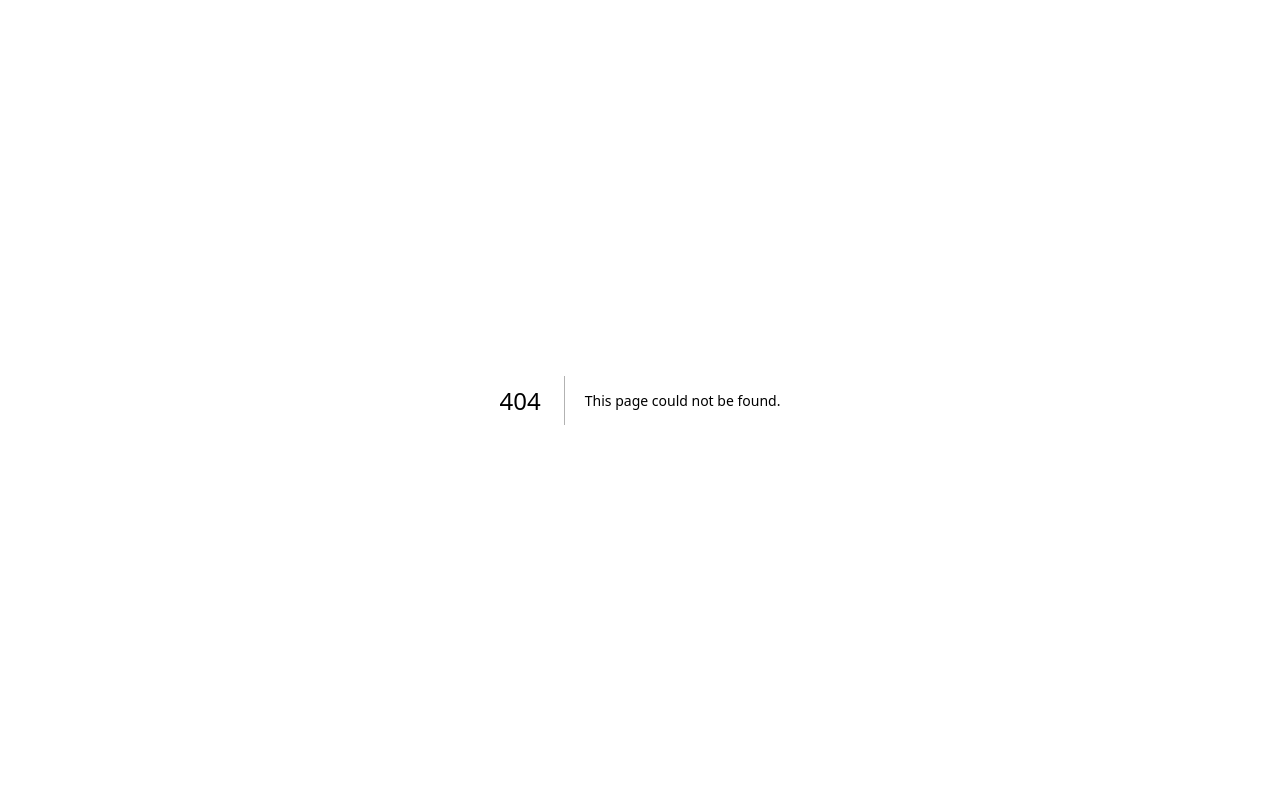
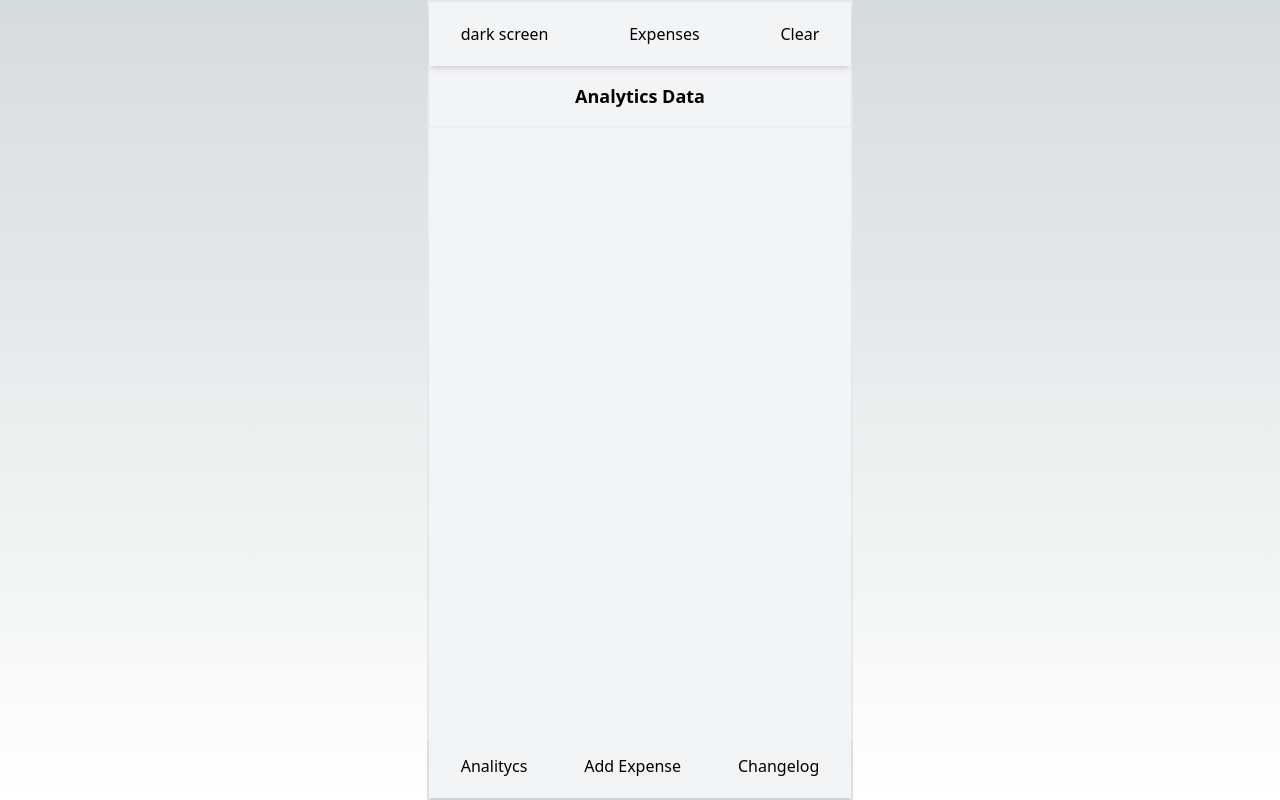
Before and after one commit to LukaszSinica/expense-list, a Next.js app: page /analitycs in a window 1280 px wide. Before the commit this address had no page. Built offline with nearby package versions, Linux system fonts and the light colour scheme.

Commit message:
Simple analytics data

```diff
--- /dev/null
+++ b/src/app/analitycs/page.tsx
@@ -0,0 +1,15 @@
+import React from 'react'
+import Header from '@/components/header';
+import Footer from '@/components/footer';
+import Analitycs from '@/components/analitycs';
+
+export default function Page() {
+
+  return (
+    <main className="md:border-2 sm:border-0 bg-gray-100 md:w-1/3 sm:w-full h-screen flex flex-col justify-between">
+    <Header/>
+    <Analitycs/>
+    <Footer/>
+  </main>
+  )
+}
--- a/src/app/expenseProvider.tsx
+++ b/src/app/expenseProvider.tsx
@@ -17,8 +17,18 @@ interface ExpenseContextType {
   clearALLExpense: () => void;
   getExpenseList: () => ExpenseDate;
   getExpenseListByDate: (item: any) => ExpenseCategory;
+  getAnalyticsData: () => AnalyticsDataType;
 }
 
+interface DailyData {
+  dayAmount: number;
+  mostSpentOn: number;
+  mostSpentCategory: string;
+}
+
+export interface AnalyticsDataType {
+  [date: string]: DailyData;
+}
 export const ExpenseContext = React.createContext<ExpenseContextType | undefined>(undefined);
 
 export default function ExpenseProvider({
@@ -35,8 +45,31 @@ export default function ExpenseProvider({
   const getExpenseList = () => expenses;
 
   const getExpenseListByDate = (date: string) => expenses[date] as ExpenseCategory;
-
-  const value = { expenses, addToExpense, removeFromExpense, removeExpense, clearALLExpense, getExpenseList, getExpenseListByDate };
+  const getAnalyticsData = () => {
+    const data: AnalyticsDataType = {};
+    let dayAmount = 0;
+    let mostSpentOn = 0;
+    let mostSpentCategory = '';
+    Object.keys(expenses).map(date => {
+      Object.keys(expenses[date]).map(category => {
+        dayAmount += expenses[date][category].amount;
+        if(expenses[date][category].amount > mostSpentOn) {
+          mostSpentOn = expenses[date][category].amount;
+          mostSpentCategory = category;
+        }
+        data[date] = {
+          dayAmount: dayAmount,
+          mostSpentOn: mostSpentOn,
+          mostSpentCategory: mostSpentCategory
+        }
+      })
+      dayAmount = 0;
+      mostSpentOn = 0;
+      mostSpentCategory = '';
+    })
+    return data;
+  }
+  const value = { expenses, addToExpense, removeFromExpense, removeExpense, clearALLExpense, getExpenseList, getExpenseListByDate, getAnalyticsData };
 
   React.useEffect(() => {
     localStorage.setItem("expenses", JSON.stringify(expenses))
--- a/src/components/addExpense.tsx
+++ b/src/components/addExpense.tsx
@@ -1,11 +1,13 @@
 "use client"
 import { useExpense } from '@/app/expenseProvider';
+import { getTodayDate } from '@/helper/getTodayDate';
 import React, { FormEvent } from 'react'
 
 
 export default function AddExpense() {
   const { addToExpense } = useExpense();
   const [message, setMessage] = React.useState('')
+  const todaysDate = getTodayDate();
 
   async function onSubmit(event: FormEvent<HTMLFormElement>) {
       event.preventDefault();
@@ -33,7 +35,13 @@ export default function AddExpense() {
               <path d="M20 4a2 2 0 0 0-2-2h-2V1a1 1 0 0 0-2 0v1h-3V1a1 1 0 0 0-2 0v1H6V1a1 1 0 0 0-2 0v1H2a2 2 0 0 0-2 2v2h20V4ZM0 18a2 2 0 0 0 2 2h16a2 2 0 0 0 2-2V8H0v10Zm5-8h10a1 1 0 0 1 0 2H5a1 1 0 0 1 0-2Z"/>
             </svg>
           </div>
-          <input type="date" className="bg-gray-50 border border-gray-300 text-gray-900 text-sm rounded-lg focus:ring-blue-500 focus:border-blue-500 block w-full ps-10 p-2.5 dark:bg-gray-700 dark:border-gray-600 dark:placeholder-gray-400 dark:text-white dark:focus:ring-blue-500 dark:focus:border-blue-500" id="date" name="date" placeholder="Select date"/>
+          <input type="date"
+                className="bg-gray-50 border border-gray-300 text-gray-900 text-sm rounded-lg focus:ring-blue-500 focus:border-blue-500 block w-full ps-10 p-2.5 dark:bg-gray-700 dark:border-gray-600 dark:placeholder-gray-400 dark:text-white dark:focus:ring-blue-500 dark:focus:border-blue-500"
+                id="date"
+                name="date"
+                placeholder="Select date"
+                defaultValue={todaysDate}
+                />
         </div>
           <div className="mb-4">
           <label className="block text-gray-700 text-sm font-bold mb-2" htmlFor="type">
--- /dev/null
+++ b/src/components/analitycs.tsx
@@ -0,0 +1,33 @@
+"use client";
+import { AnalyticsDataType, useExpense } from '@/app/expenseProvider';
+import React from 'react';
+
+export default function Analitycs() {
+    const { getAnalyticsData } = useExpense();
+    const[ analyticsData, setAnalyticsData ] = React.useState<AnalyticsDataType>({})
+    const dates = Object.keys(analyticsData);
+    const sortedDates = dates.sort((a, b) => new Date(b).getTime() - new Date(a).getTime());
+
+    React.useEffect(() => {
+        setAnalyticsData(getAnalyticsData)
+    }, [])
+
+
+    return (
+        <div className='flex h-full items-center flex-col '>
+            <h1 className='flex p-4 text-lg font-bold shadow-sm w-full justify-center'>Analytics Data</h1>
+            <div className='flex flex-col w-full'>
+            {sortedDates.map(date => (
+                <div key={date} className="shadow-gray shadow-md p-4 hover:bg-gray-200 w-full">
+                    <div className='font-medium'>
+                        {date}
+                    </div>
+                    <p className="font-light">Day Amount: {analyticsData[date].dayAmount}</p>
+                    <p className="font-light">Most Spent On: {analyticsData[date].mostSpentOn}</p>
+                    <p className="font-light">Most Spent Category: {analyticsData[date].mostSpentCategory}</p>
+                </div>
+            ))}
+            </div>
+        </div>
+    )
+}
--- a/src/components/footer.tsx
+++ b/src/components/footer.tsx
@@ -4,7 +4,7 @@ import React from 'react'
 export default function Footer({backButton = false}) {
   return (
     <footer className="flex justify-between p-8 h-12 shadow-gray shadow-md items-center">
-        <div>Analitycs</div>
+        <Link href="/analitycs">Analitycs</Link>
         <Link href="/addexpense">Add Expense</Link>
         {backButton ? <Link href="/">Go back</Link> : <Link href="/changelog">Changelog</Link>}
     </footer>
--- a/src/components/header.tsx
+++ b/src/components/header.tsx
@@ -1,11 +1,12 @@
 import React from 'react'
 import ClearExpenses from './clearExpenses'
+import Link from 'next/link'
 
 export default function Header() {
   return (
     <header className="flex justify-between p-8 h-12 shadow-gray shadow-md items-center">
         <div>dark screen</div>
-        <div>Expenses</div>
+        <Link href="/">Expenses</Link>
         <ClearExpenses/>
     </header>
   )
```
Lines whose indentation alone changed are shown as unchanged.
